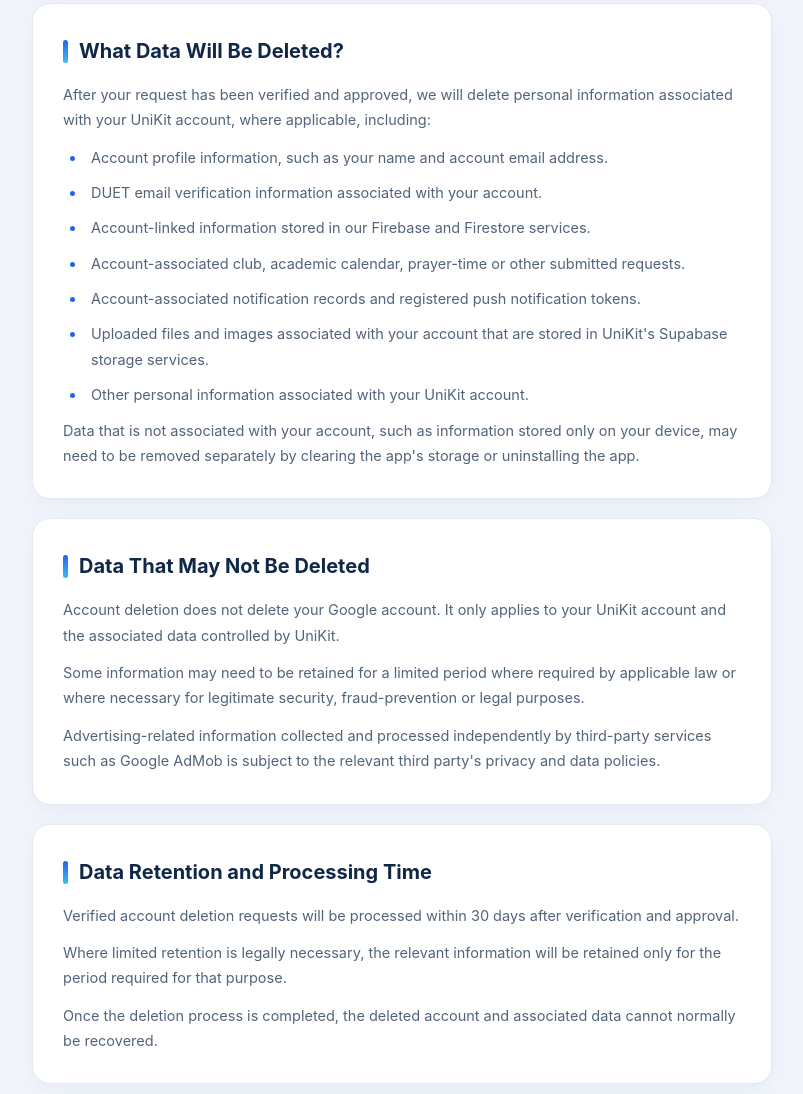
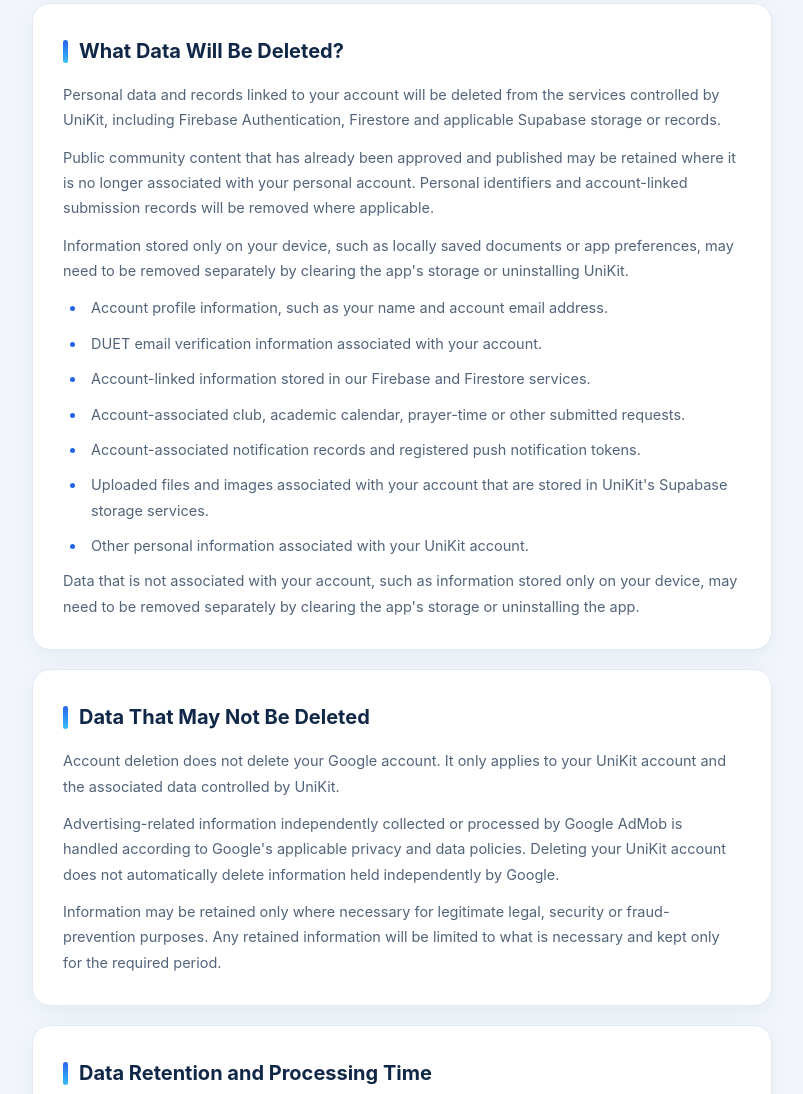
Before and after one commit to Sozib214007/unikit-account-deletion, a plain HTML site: page index.html in a window 1280 px wide. Shown: the part 1072-2166 px from the top of the page, without its empty margins (238-1041 px from the left). Drawn offline with Linux system fonts and the light colour scheme.

Commit message:
Revise data deletion and retention information
Updated the content regarding data deletion and retention policies for clarity and completeness.

```diff
--- a/index.html
+++ b/index.html
@@ -327,9 +327,25 @@ footer strong {
         <h2>What Data Will Be Deleted?</h2>
 
         <p>
-            After your request has been verified and approved,
-            we will delete personal information associated with
-            your UniKit account, where applicable, including:
+            Personal data and records linked to your account will be
+            deleted from the services controlled by UniKit, including
+            Firebase Authentication, Firestore and applicable
+            Supabase storage or records.
+        </p>
+
+        <p>
+            Public community content that has already been approved
+            and published may be retained where it is no longer
+            associated with your personal account. Personal
+            identifiers and account-linked submission records
+            will be removed where applicable.
+        </p>
+
+        <p>
+            Information stored only on your device, such as locally
+            saved documents or app preferences, may need to be
+            removed separately by clearing the app's storage or
+            uninstalling UniKit.
         </p>
 
         <ul>
@@ -388,17 +404,18 @@ footer strong {
         </p>
 
         <p>
-            Some information may need to be retained for a
-            limited period where required by applicable law
-            or where necessary for legitimate security,
-            fraud-prevention or legal purposes.
+            Advertising-related information independently collected
+            or processed by Google AdMob is handled according to
+            Google's applicable privacy and data policies.
+            Deleting your UniKit account does not automatically
+            delete information held independently by Google.
         </p>
 
         <p>
-            Advertising-related information collected and
-            processed independently by third-party services
-            such as Google AdMob is subject to the relevant
-            third party's privacy and data policies.
+            Information may be retained only where necessary for
+            legitimate legal, security or fraud-prevention purposes.
+            Any retained information will be limited to what is
+            necessary and kept only for the required period.
         </p>
     </section>
 
```
